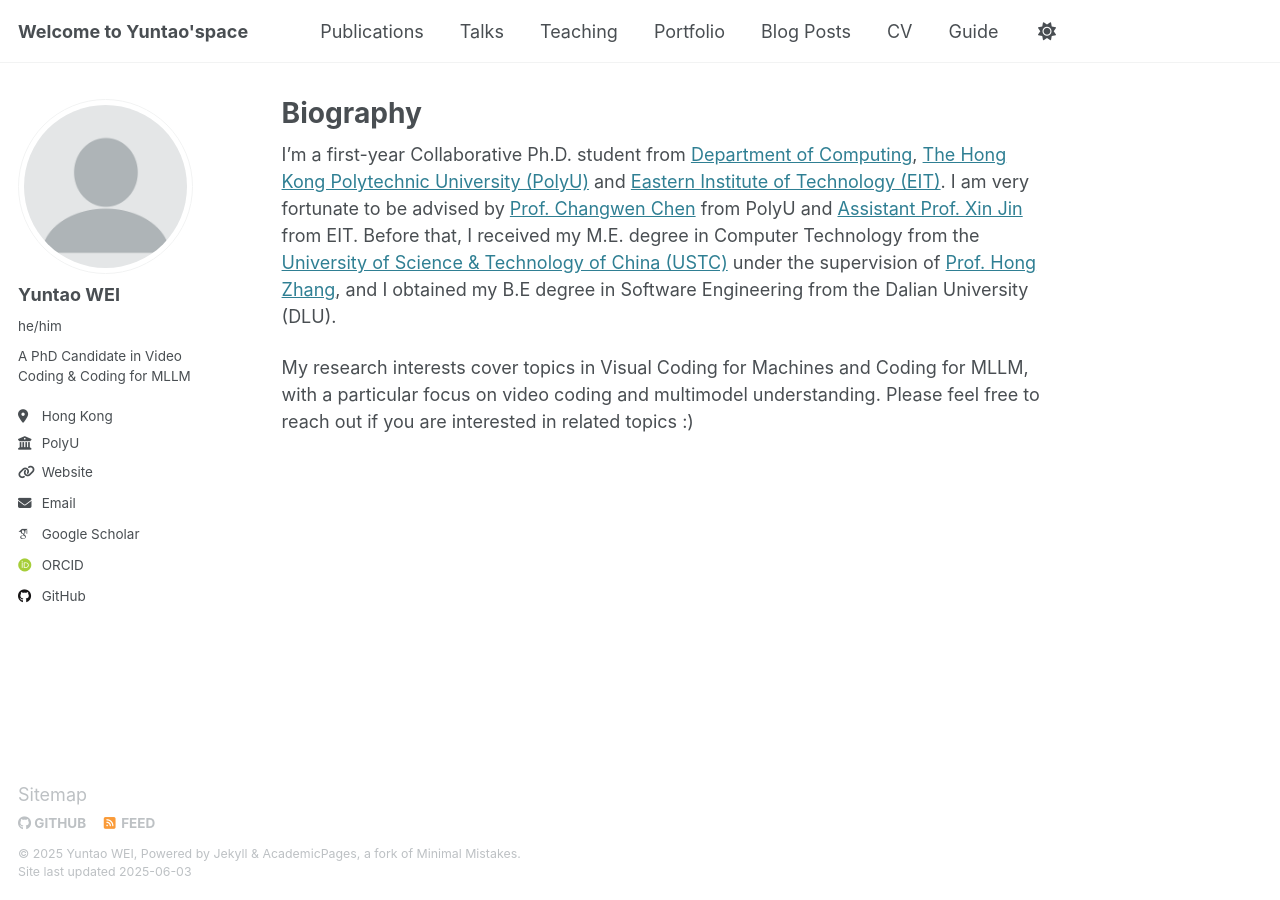
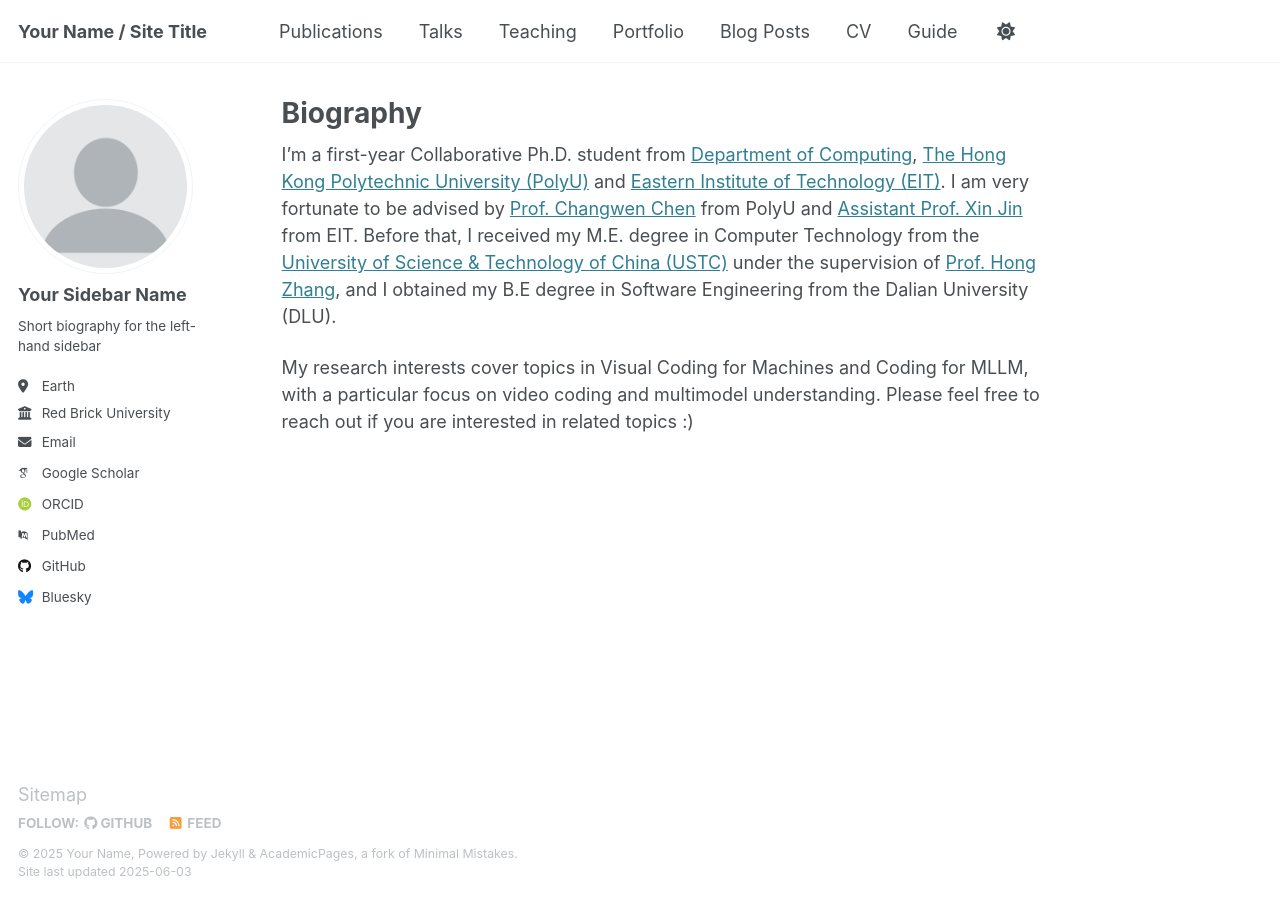
Before and after one commit to yuntao229/yuntao229.github.io, a Jekyll site: the page built from _pages/about.md, in a window 1280 px wide. Built offline with Jekyll 4.4.1, drawn with Linux system fonts in a browser that asks for light colours; some web fonts are replaced.

Commit message:
Update _config.yml

```diff
--- a/_config.yml
+++ b/_config.yml
@@ -7,15 +7,15 @@
 # server process.
 
 # Basic Site Settings
-locale                   : "Hong Kong"
+locale                   : "en-US"
 site_theme               : "default"
-title                    : "Welcome to Yuntao'space"
+title                    : "Your Name / Site Title"
 title_separator          : "-"
-name                     : "Yuntao WEI"
-description              : "A PhD Candidate in Video Coding & Coding for MLLM"
-url                      : "https://yuntao229.github.io" # the base hostname & protocol for your site e.g. "https://[your GitHub username].github.io"
-baseurl                  : "/blog" # the subpath of your site, e.g. "/blog"
-repository               : "yuntao229/yuntao229.github.io"
+name                     : &name "Your Name"
+description              : &description "personal description"
+url                      : https://academicpages.github.io # the base hostname & protocol for your site e.g. "https://[your GitHub username].github.io"
+baseurl                  : "" # the subpath of your site, e.g. "/blog"
+repository               : "academicpages/academicpages.github.io"
 
 # Site Author - The following control what appear as part of the author content on the side bar.
 #               If a field is blank the icon and link will not appear, otherwise it will be shown.
@@ -23,21 +23,21 @@
 author:
   # Biographic information
   avatar           : "profile.png"
-  name             : "Yuntao WEI"
-  pronouns         : "he/him"
-  bio              : "A PhD Candidate in Video Coding & Coding for MLLM"
-  location         : "Hong Kong"
-  employer         : "PolyU"
-  uri              : "https://yuntao229.github.io" # URL
-  email            : "yuntao.wei@connect.polyu.hk"
+  name             : "Your Sidebar Name"
+  pronouns         : # example: "she/her"
+  bio              : "Short biography for the left-hand sidebar"
+  location         : "Earth"
+  employer         : "Red Brick University"
+  uri              : # URL
+  email            : "none@example.org"
 
   # Academic websites
   arxiv            : # URL - Update with the correct link to your profile
-  googlescholar    : "https://scholar.google.com/citations?user=ftMKjLYAAAAJ&hl=en"
+  googlescholar    : "https://scholar.google.com/citations?user=PS_CX0AAAAAJ"
   impactstory      : # URL
-  orcid            : "https://orcid.org/my-orcid?orcid=0009-0007-9568-7587"
+  orcid            : "http://orcid.org/yourorcidurl"
   semantic         : # URL
-  #pubmed           : "https://www.ncbi.nlm.nih.gov/pubmed/?term=john+snow"
+  pubmed           : "https://www.ncbi.nlm.nih.gov/pubmed/?term=john+snow"
   researchgate     : # URL
   scopus           : # URL
 
@@ -45,12 +45,12 @@
   bitbucket        : # Username - Update with your username on the site
   codepen          : # Username
   dribbble         : # Username
-  github           : "https://github.com/yuntao229"
+  github           : "academicpages"
   kaggle           : # Username
   stackoverflow    : # User number or user number and name (i.e., use "1" or "1/jeff-atwood")
 
   # Social media
-  bluesky          : #"bsky.app" # Replace this with you Bluesky username
+  bluesky          : "bsky.app" # Replace this with you Bluesky username
   facebook         : # Username
   flickr           : # Username
   foursquare       : # Username
```
